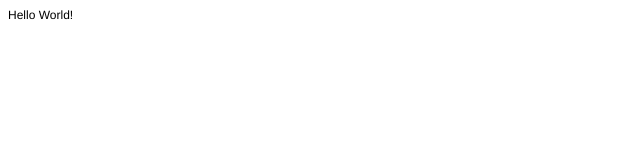
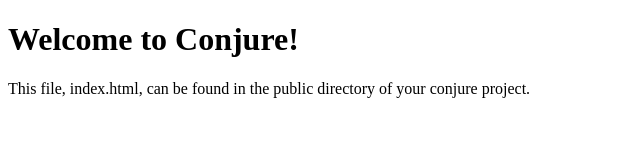
Before and after one commit to macourtney/Conjure, a plain HTML site: page file_structure/default/public/index.html in a window 1280 px wide. Shown: the whole page, without its empty margins (0-640 px from the left). Drawn offline with Linux system fonts and the light colour scheme.

Commit message:
Cleaned up some code.
Updated index.html to say "Welcome to Conjure!"
Fixed an exception when using http get without passing parameters.
Removed the namespace from view generation since it causes an exception.
Updated the model generator to actually generate the defmodel code.
Cleaned up the controller generator.

```diff
--- a/file_structure/default/public/index.html
+++ b/file_structure/default/public/index.html
@@ -11,6 +11,7 @@
   </style>
 </head>
 <body>
-<p class="p1">Hello World!</p>
+<h1 class="p1">Welcome to Conjure!</h1>
+<p>This file, index.html, can be found in the public directory of your conjure project.</p>
 </body>
 </html>
```
Also changed, not shown: 5 other files.
